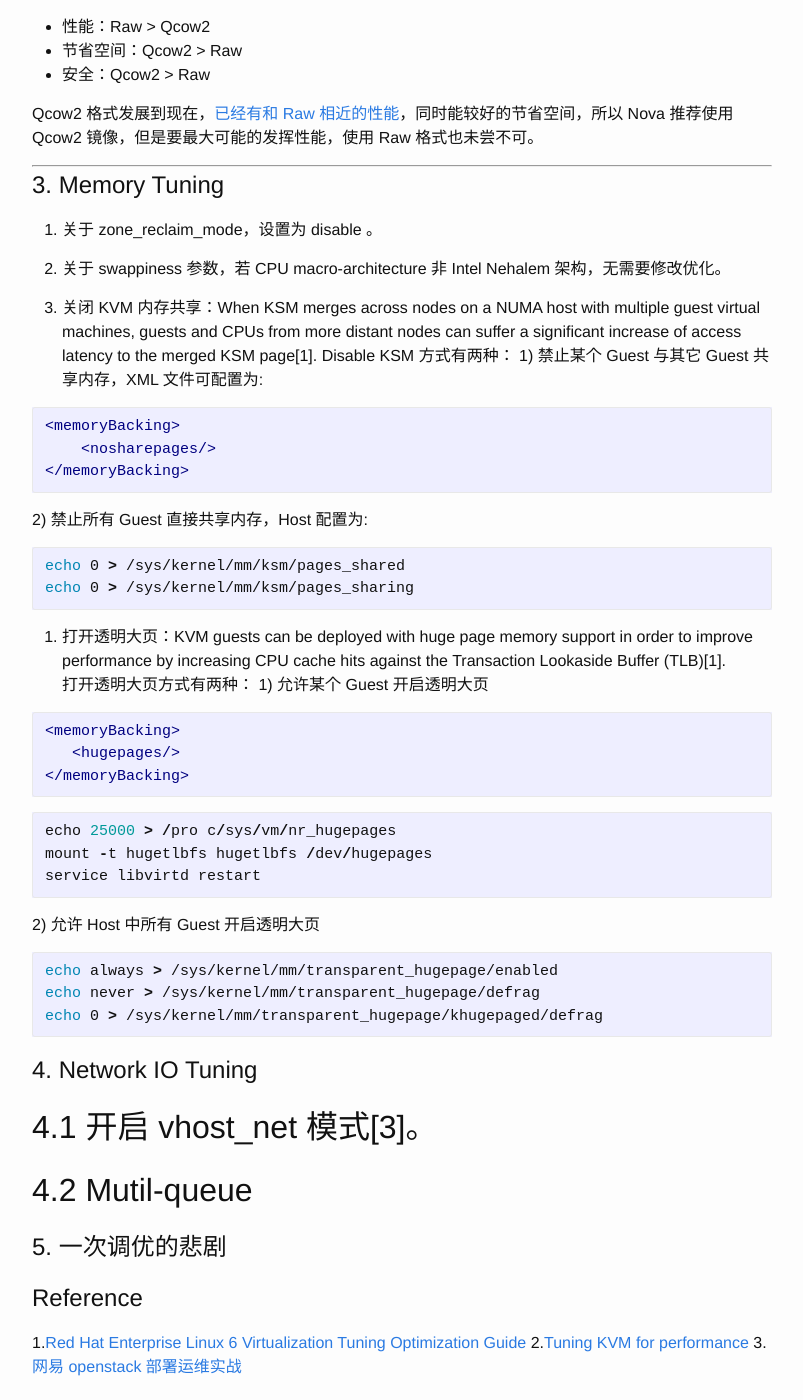
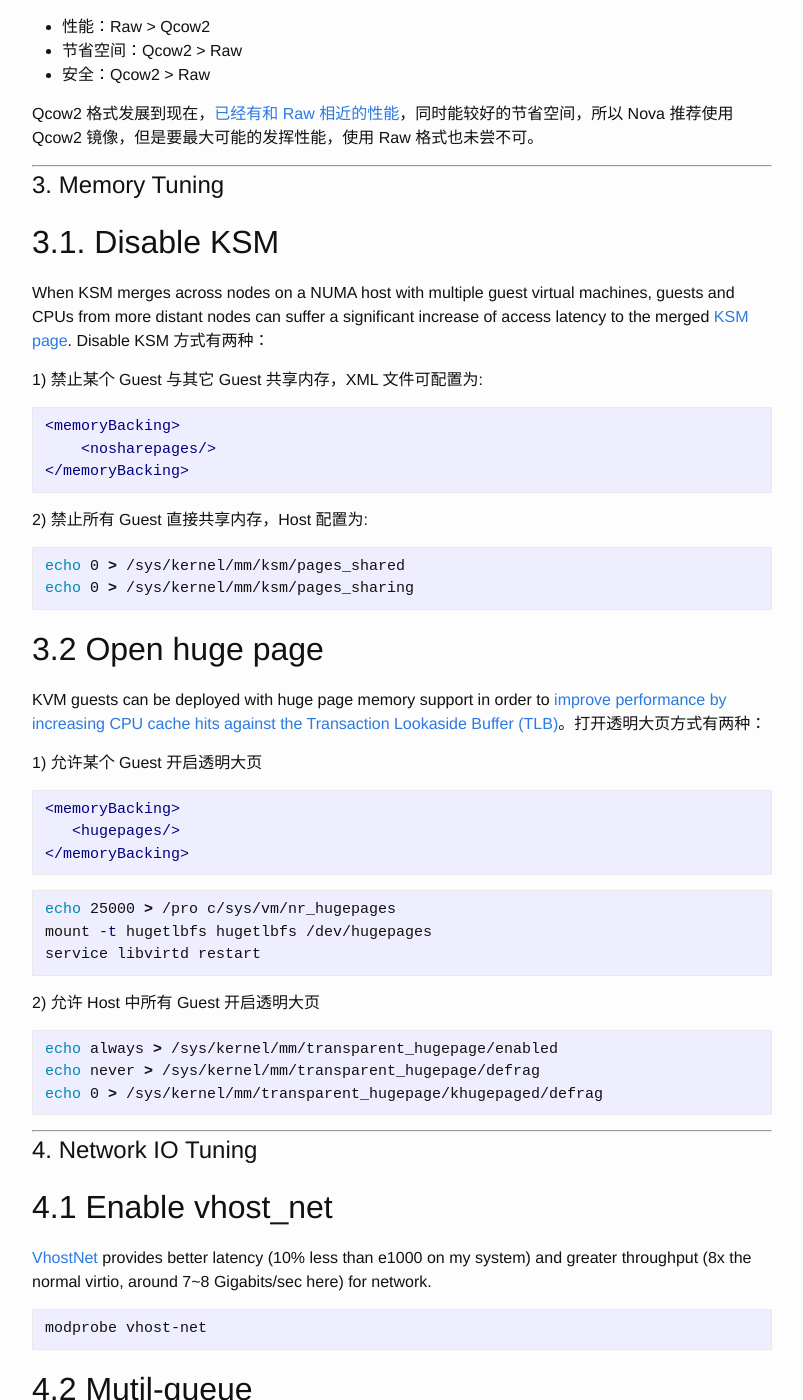
Before and after one commit to DeliangFan/deliangfan.github.io, a Jekyll site: the page built from _posts/2014-11-17-Nova-KVM性能调优.markdown, in a window 1280 px wide and 1400 px high, scrolled down 2340 px. Shown: the whole window, without its empty margins (238-1041 px from the left). Built offline with Jekyll 4.4.1, drawn with Linux system fonts in a browser that asks for light colours; Markdown is read by kramdown in place of the engine named in the settings; some of the changed text lies outside the part shown.

Commit message:
Update nova-kvm tuning

````diff
--- a/_posts/2014-11-17-Nova-KVM性能调优.markdown
+++ b/_posts/2014-11-17-Nova-KVM性能调优.markdown
@@ -84,28 +84,32 @@ Qcow2 格式发展到现在，[已经有和 Raw 相近的性能](http://www.linu
 
 #3. Memory Tuning
 
-1. 关于 zone_reclaim_mode，设置为 disable 。
 
-2. 关于 swappiness 参数，若 CPU macro-architecture 非 Intel Nehalem 架构，无需要修改优化。
+##3.1. Disable KSM
 
-3. 关闭 KVM 内存共享：When KSM merges across nodes on a NUMA host with multiple guest virtual machines, guests and CPUs from more distant nodes can suffer a significant increase of access latency to the merged KSM page[1].
+When KSM merges across nodes on a NUMA host with multiple guest virtual machines, guests and CPUs from more distant nodes can suffer a significant increase of access latency to the merged [KSM page](https://access.redhat.com/documentation/en-US/Red_Hat_Enterprise_Linux/6/html-single/Virtualization_Tuning_and_Optimization_Guide/index.html).
 Disable KSM 方式有两种：
-  1) 禁止某个 Guest 与其它 Guest 共享内存，XML 文件可配置为:
+
+1) 禁止某个 Guest 与其它 Guest 共享内存，XML 文件可配置为:
 
 ```xml
 <memoryBacking>
     <nosharepages/>
 </memoryBacking>
 ```
- 2) 禁止所有 Guest 直接共享内存，Host 配置为:
+
+2) 禁止所有 Guest 直接共享内存，Host 配置为:
 
 ```bash
 echo 0 > /sys/kernel/mm/ksm/pages_shared
 echo 0 > /sys/kernel/mm/ksm/pages_sharing
 ```
-4. 打开透明大页：KVM guests can be deployed with huge page memory support in order to improve performance by increasing CPU cache hits against the Transaction Lookaside Buffer (TLB)[1].
-打开透明大页方式有两种：
-  1) 允许某个 Guest 开启透明大页
+
+##3.2 Open huge page
+
+KVM guests can be deployed with huge page memory support in order to [improve performance by increasing CPU cache hits against the Transaction Lookaside Buffer (TLB)](https://access.redhat.com/documentation/en-US/Red_Hat_Enterprise_Linux/6/html-single/Virtualization_Tuning_and_Optimization_Guide/index.html)。打开透明大页方式有两种：
+
+1) 允许某个 Guest 开启透明大页
 
 ```xml
 <memoryBacking>
@@ -113,26 +117,52 @@ echo 0 > /sys/kernel/mm/ksm/pages_sharing
 </memoryBacking>
 ```
 
-```python
+```bash
 echo 25000 > /pro c/sys/vm/nr_hugepages
 mount -t hugetlbfs hugetlbfs /dev/hugepages
 service libvirtd restart
 ```
- 2) 允许 Host 中所有 Guest 开启透明大页
+
+2) 允许 Host 中所有 Guest 开启透明大页
 
 ```bash
 echo always > /sys/kernel/mm/transparent_hugepage/enabled
 echo never > /sys/kernel/mm/transparent_hugepage/defrag
 echo 0 > /sys/kernel/mm/transparent_hugepage/khugepaged/defrag
 ```
+
+----------
+
+
 #4. Network IO Tuning
-##4.1 开启 vhost_net 模式[3]。
+##4.1 Enable vhost_net
+[VhostNet](http://www.linux-kvm.org/page/UsingVhost) provides better latency (10% less than e1000 on my system) and greater throughput (8x the normal virtio, around 7~8 Gigabits/sec here) for network.
+
+```bash
+modprobe vhost-net
+```
+
 ##4.2 Mutil-queue
+
+对虚拟机而言，virtio-net 不能并行的处理网络包，当网络流量很大时，单个 vCPU 有限的处理能力将直接影响虚拟机的网络流量，所以可以通过[多队列的 virtio-net](http://www.linux-kvm.org/page/Multiqueue) 提高虚拟机网络吞吐量，[该特性](https://blueprints.launchpad.net/nova/+spec/libvirt-virtio-net-multiqueue)已合入 L 版本。
+
+![Multi-queue](http://7xp2eu.com1.z0.glb.clouddn.com/virt-net%20mutil-queue.jpg)
+
+```xml
+  <devices>
+    <interface type='network'>
+      ...
+      <driver name='vhost' txmode='iothread' ioeventfd='on' event_idx='off' queues='N'/>  #queues=N
+    </interface>
+  </devices>
+```
 
 #5. 一次调优的悲剧
 
+Libvirt [CPU host passthrough](https://libvirt.org/formatdomain.html#elementsCPU)支持把宿主机的 CPU 指令集透传给虚拟机，如此虚拟机尽可能的利用宿主机的指令集，从而提升效率。事实上，更改后的短短的三天时间里，有多台宿主机莫名其妙的 kernel panic，虽然未能查明具体原因，但是禁止该配置后，宿主机和虚拟机稳定如初。
 
 #Reference
-1.[Red Hat Enterprise Linux 6 Virtualization Tuning Optimization Guide](https://access.redhat.com/documentation/en-US/Red_Hat_Enterprise_Linux/6/html-single/Virtualization_Tuning_and_Optimization_Guide/index.html)
-2.[Tuning KVM for performance](https://www-01.ibm.com/support/knowledgecenter/api/content/nl/en-us/linuxonibm/liaat/liaattuning_pdf.pdf)
-3.[网易 openstack 部署运维实战](https://www.ibm.com/developerworks/cn/cloud/library/1408_zhangxl_openstack/)
+
+1. [Red Hat Enterprise Linux 6 Virtualization Tuning Optimization Guide](https://access.redhat.com/documentation/en-US/Red_Hat_Enterprise_Linux/6/html-single/Virtualization_Tuning_and_Optimization_Guide/index.html)
+2. [Tuning KVM for performance](https://www-01.ibm.com/support/knowledgecenter/api/content/nl/en-us/linuxonibm/liaat/liaattuning_pdf.pdf)
+3. [网易 openstack 部署运维实战](https://www.ibm.com/developerworks/cn/cloud/library/1408_zhangxl_openstack/)
````
Also changed, not shown: 2 other files.
